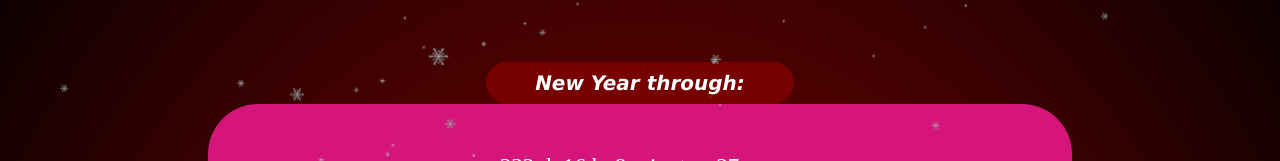
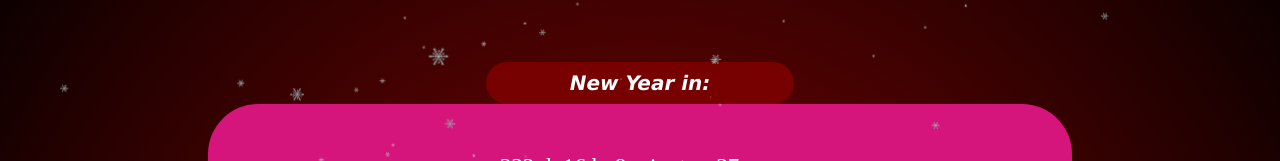
Before and after one commit to Umka-Ness/New_Year_Time, a plain HTML site: page index.html in a window 1280 px wide. Shown: the part 138-299 px from the top of the page. Drawn offline with Linux system fonts and the light colour scheme.

Commit message:
update span text

```diff
--- a/index.html
+++ b/index.html
@@ -14,7 +14,7 @@
     <div class="wrapper">
       <span>
         <p>
-          <b><i>New Year through:</i></b>
+          <b><i>New Year in:</i></b>
         </p>
       </span>
       <p id="timerr" class="timer">0d. 0h. 0m. 0s</p>
```
